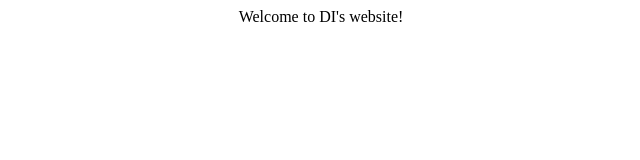
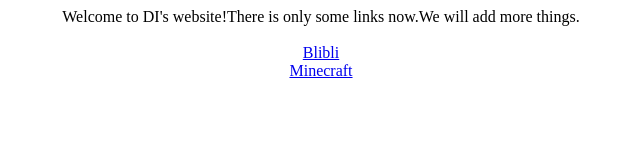
Before and after one commit to DI-520/DI-520.github.io, a plain HTML site: page index.html in a window 1280 px wide. Shown: the whole page, without its empty margins (319-959 px from the left). Drawn offline with Linux system fonts and the light colour scheme.

Commit message:
Update index.html

```diff
--- a/index.html
+++ b/index.html
@@ -6,7 +6,10 @@
   </head>
   <body>
     <div>
-      <center>Welcome to DI's website!</center>
+      <center>Welcome to DI's website!There is only some links now.We will add more things.</center>
+      <br>
+      <center><a href="https://www.bilibili.com/">Blibli</a></center>
+      <center><a href="https://www.minecraft.net/">Minecraft</a></center>
     </div>
   </body>
 </html>
```
